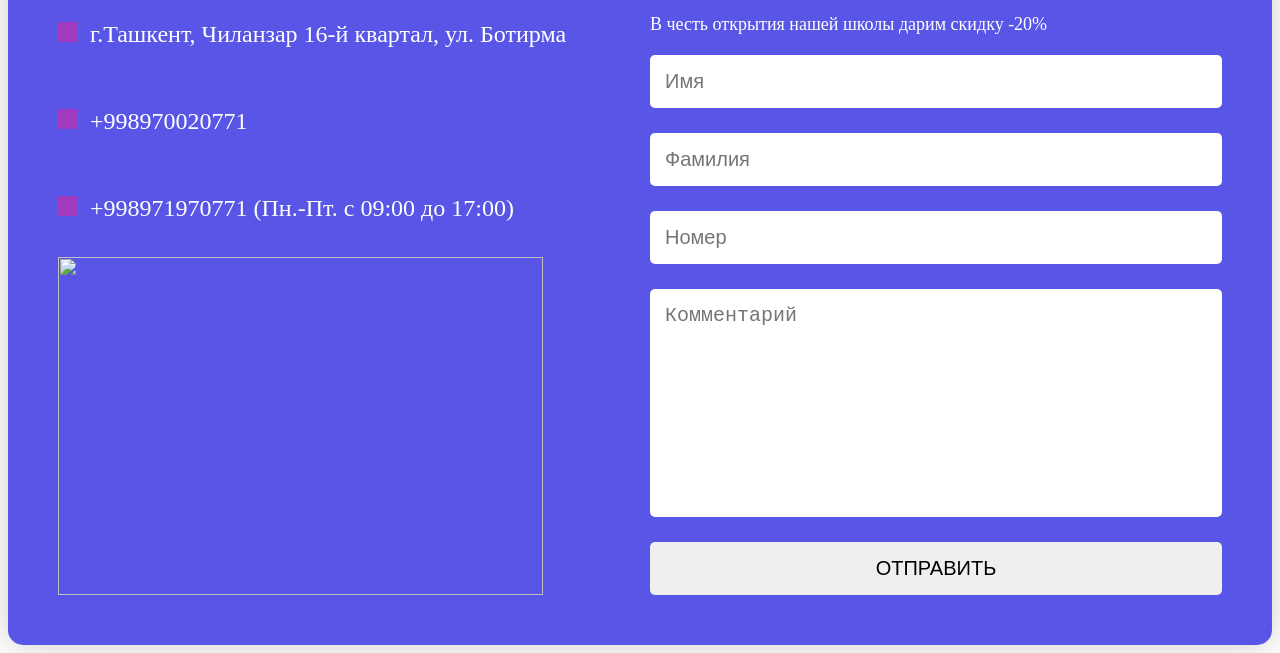
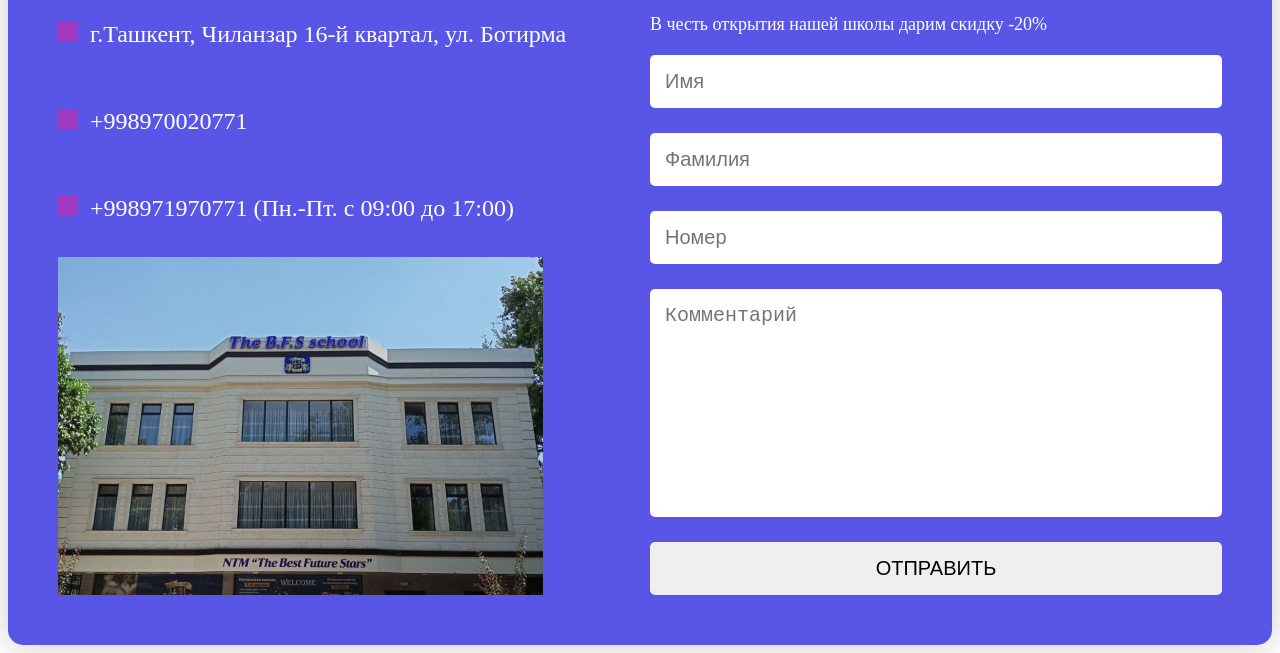
Before and after one commit to Munirabonu/group1, a plain HTML site: page index.html in a window 1280 px wide. Shown: the part 534-1187 px from the top of the page. Drawn offline with Linux system fonts and the light colour scheme.

Commit message:
fixed bugs

```diff
--- a/index.html
+++ b/index.html
@@ -17,7 +17,7 @@
             <p class="contact__describe">г.Ташкент, Чиланзар 16-й квартал, ул. Ботирма</p>
             <p class="contact__describe"><a href="#">+998970020771</a></p>
             <p class="contact__describe"><a href="#">+998971970771</a> (Пн.-Пт. с 09:00 до 17:00)</p>
-            <img class="contact__image" src="./img/image/school.png" alt="">
+            <img class="contact__image" src="./media/image/school.png" alt="">
          </div>
          <div class="contact__block">
             <h4 class="contact__subtitle">Оставьте заявку</h4>
```
